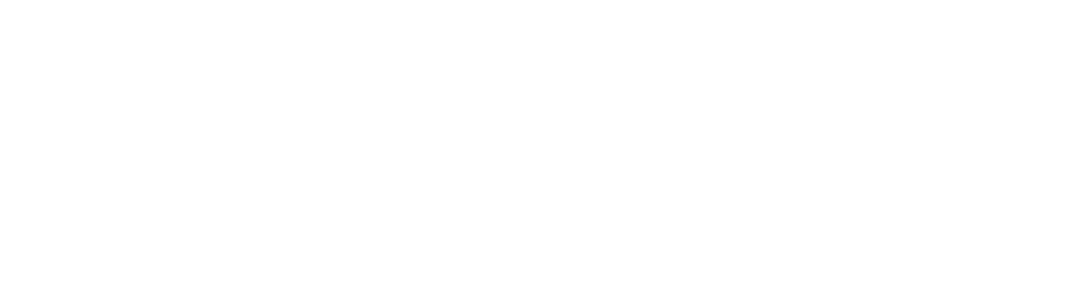
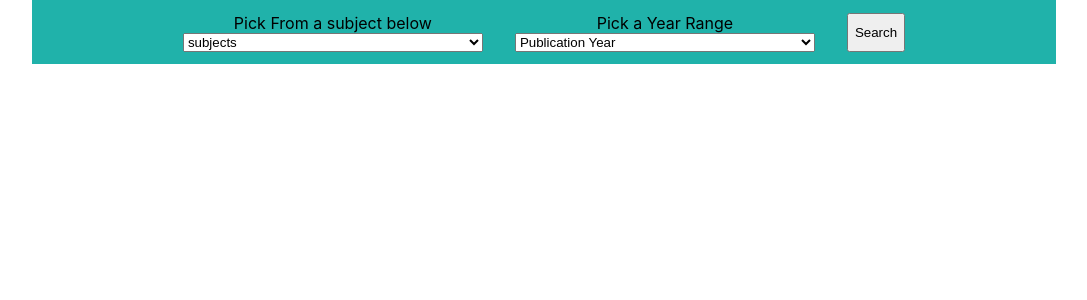
Before and after one commit to bbatal/bart-batalinski-project-3, a React (Create React App) app: page / in a window 1280 px wide. Shown: the top 300 px of the page, without its empty margins (96-1183 px from the left). Built offline with nearby package versions, Linux system fonts and the light colour scheme.

Commit message:
added basic markup :rocket::moon:

```diff
--- a/package.json
+++ b/package.json
@@ -6,6 +6,7 @@
     "@testing-library/jest-dom": "^5.16.1",
     "@testing-library/react": "^12.1.2",
     "@testing-library/user-event": "^13.5.0",
+    "axios": "^0.24.0",
     "react": "^17.0.2",
     "react-dom": "^17.0.2",
     "react-scripts": "5.0.0",
--- a/src/App.css
+++ b/src/App.css
@@ -36,3 +36,24 @@
     transform: rotate(360deg);
   }
 }
+
+.header {
+  display: flex;
+  height: 8vh;
+  background-color: lightseagreen;
+  align-items: center;
+  justify-content: center;
+  width: 80%;
+  margin: 0 auto;
+}
+
+.input-container {
+  display: flex;
+  flex-direction: column;
+  width: 300px;
+}
+
+.form {
+  display: flex;
+  gap: 2em;
+}
--- a/src/App.js
+++ b/src/App.js
@@ -1,8 +1,103 @@
 import './App.css';
+import { useState, useEffect } from 'react';
+import axios from 'axios';
 
 function App() {
+  const [books, setBooks] = useState([]);
+  const [userSubject, setUserSubject] = useState('');
+  const [publicationDate, setPublicationDate] = useState('');
+  const [searchTerm, setSearchTerm] = useState('');
+
+
+  // make an API call to the Open Library.org API
+  useEffect(() => {
+    if(searchTerm.length > 0) {
+      axios({
+        url: `http://openlibrary.org/subjects/${userSubject}.json`,
+        method: 'GET',
+        dataResponse: 'json',
+        params: {
+          published_in: searchTerm,
+          limit: 30
+        }
+
+      })
+      .then((response) => {
+        console.log(response.data.works[0])
+        setBooks(response.data.works);
+      })
+    }
+  }, [searchTerm])
+
+
+  const handleSubmit = (event) => {
+    event.preventDefault();
+
+    setSearchTerm(publicationDate);
+  }
+
+  const handleSubject = (event) => {
+    setUserSubject(event.target.value);
+  }
+
+  const handleYear = (event) => {
+    setPublicationDate(event.target.value);
+  }
+
   return (
     <div className="App">
+      <header className="header">
+        <form className='form' onSubmit={ handleSubmit }>
+          <div className='input-container'>
+            <label htmlFor='subject'>Pick From a subject below</label>
+            <select id="subject" name="Subject" onChange={ handleSubject } value={userSubject}>
+              <option value="#">subjects</option>
+              <option value="beauty">Beauty</option>
+              <option value="animals">Animals</option>
+              <option value="fiction">Fiction</option>
+              <option value="science">Science</option>
+              <option value="business">Business</option>
+              <option value="children">Children's</option>
+              <option value="history">History</option>
+              <option value="health">Health</option>
+              <option value="biography">Biography</option>
+              <option value="textbooks">Textbooks</option>
+            </select>
+          </div>
+
+          <div className="input-container">
+            <label htmlFor='publication-year'>Pick a Year Range</label>
+            <select id='publication-year' name="year-of-publication" onChange={handleYear} value={publicationDate}>
+              {/* TODO: re-add the selected and disabled attributes the react way */}
+              <option value='#'>Publication Year</option>
+              <option value='1200-1300'>1200 - 1300</option>
+              <option value='1300-1400'>1300 - 1400</option>
+              <option value='1400-1500'>1400 - 1500</option>
+              <option value='1500-1600'>1500 - 1600</option>
+              <option value='1600-1700'>1600 - 1700</option>
+              <option value='1700-1800'>1700 - 1800</option>
+              <option value='1800-1900'>1800 - 1900</option>
+              <option value='1900-2000'>1900 - 2000</option>
+              <option value='2000-2022'>2000 - 2022</option>
+            </select>
+          </div>
+
+          <button className='search-button'>Search</button>
+        </form>
+      </header>
+
+        {
+          books.map((bookInfo) => {
+            // const imgString = `https://covers.openlibrary.org/b/id/${bookInfo["cover_id"]}-L.jpg`;
+            return (
+              <div key={bookInfo.id}>
+                {/* <img src={imgString} /> */}
+                <h2>{bookInfo.title}</h2>
+
+              </div>
+            )
+          })
+        }
 
     </div>
   );
```
Also changed, not shown: 1 other file (tests, documents, lock files or other folders).
